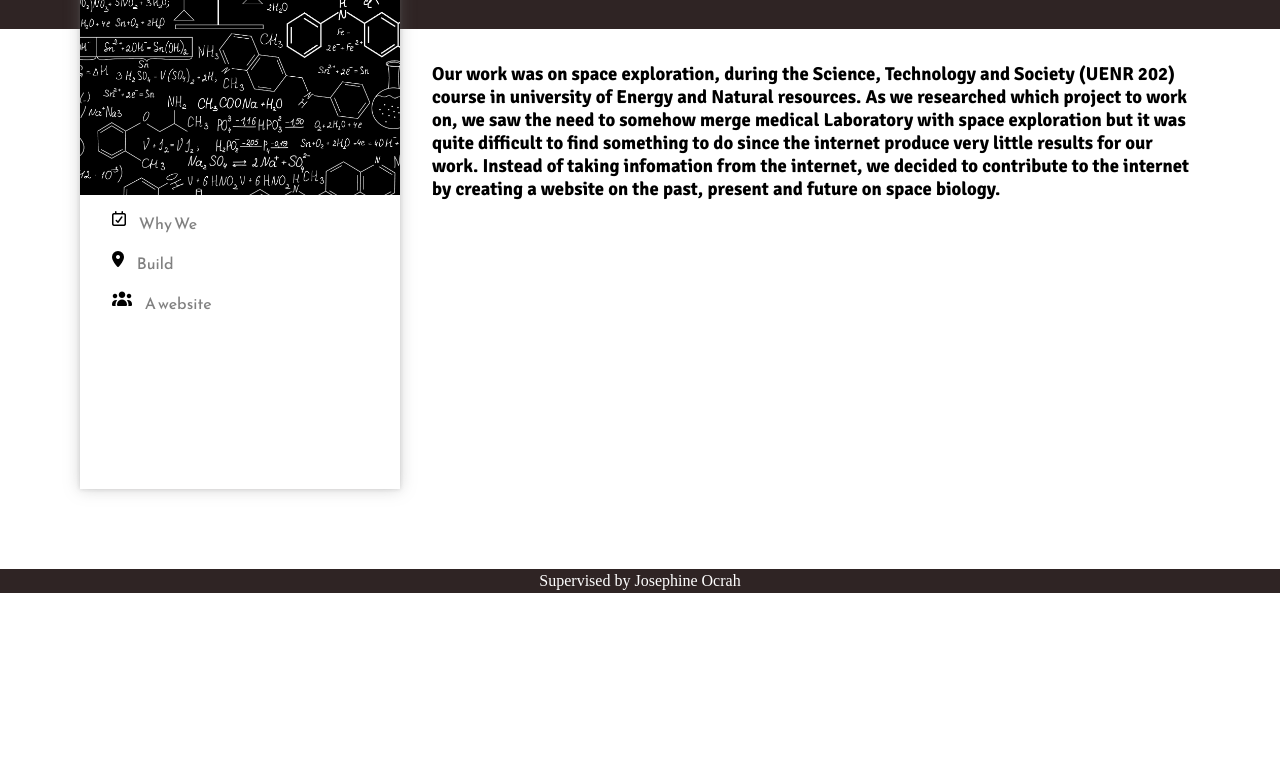
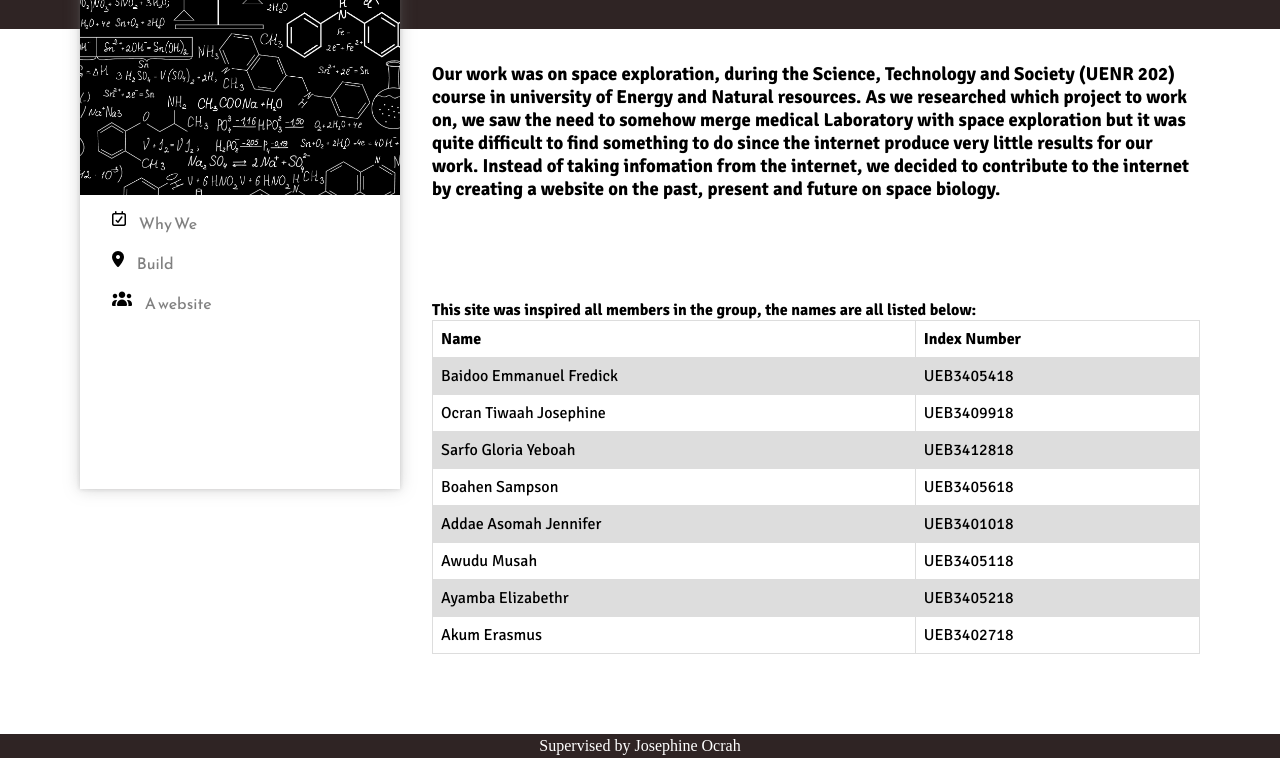
Before and after one commit to HephWisdom/sts-project, a website: page public/about.html in a window 1280 px wide. Shown: the part 371-1129 px from the top of the page. Before the commit the page ends 964 px from the top, so only its background shows below. Drawn offline with Linux system fonts and the light colour scheme.

Commit message:
added an about tile

```diff
--- a/public/about.html
+++ b/public/about.html
@@ -171,13 +171,77 @@
                  As we researched which project to work on, we saw the need to somehow merge medical Laboratory with space exploration
                  but it was quite difficult to find something to do since the internet produce very little results for our work.
                  Instead of taking infomation from the internet, we decided to contribute to the internet by creating a website on the past,
-                 present and future on space biology. </h3>
+                 present and future on space biology.
+                </h3>
 
+                 <br><br><br><br>
 
+                 <br>
+                 <h4>This site was inspired all members in the group, the names are all listed below:</h4>
+                 <table>
+                   <tr>
+                   <th>Name</th>
+                   <th>Index Number</th>
+                  </tr>
+                  <tr>
+                    <td>Baidoo Emmanuel Fredick</td>
+                    <td>UEB3405418</td>
+                  </tr>
+
+                  <tr>
+                    <td>Ocran Tiwaah Josephine</td>
+                    <td> UEB3409918</td>
+                  </tr>
+
+                  <tr>
+                    <td>Sarfo Gloria Yeboah</td>
+                    <td>UEB3412818</td>
+                  </tr>
+
+                  <tr>
+                    <td>Boahen Sampson</td>
+                    <td>UEB3405618</td>
+                  </tr>
+
+                  <tr>
+                    <td>Addae Asomah Jennifer</td>
+                    <td>UEB3401018</td>
+                  </tr>
+
+                  <tr>
+                    <td>Awudu Musah</td>
+                    <td>UEB3405118</td>
+                  </tr>
+
+                  <tr>
+                    <td>Ayamba Elizabethr</td>
+                    <td>UEB3405218</td>
+                  </tr>
+
+                  <tr>
+                    <td>Akum Erasmus</td>
+                    <td>UEB3402718</td>
+                  </tr>
+                 </table>
 
 </section>
 
 <style>
+
+  table {
+    border-collapse: collapse;
+    width: 100%;
+  }
+
+  td,th{
+    border: 1px solid #dddddd;
+    text-align: left;
+    padding: 8px;
+  }
+
+  tr:nth-child(even) {
+    background-color: #dddddd;
+  }
 
   .wisFooter {
           text-align: center;
```
Also changed, not shown: public/otherNav.html (+38 -9 lines).
